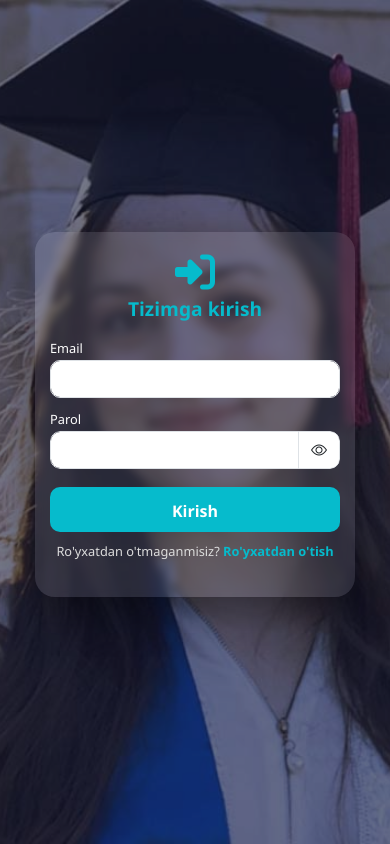
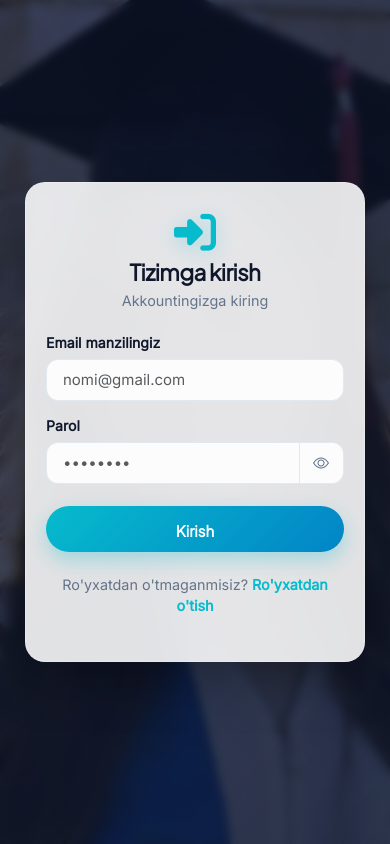
Before and after one commit to jcodetab/online_test_platform, a Django app: template templates/registration/login.html in a window 390 px wide. Run offline with Django 5.2, Linux system fonts and the light colour scheme; the template is opened without the code that fills it, so the values that code supplies are empty.

Commit message:
Login sahifasi Glassmorphic UI dizayniga o'tkazildi va mobil moslashuvchanlik to'g'rilandi

```diff
--- a/templates/registration/login.html
+++ b/templates/registration/login.html
@@ -1,10 +1,15 @@
 {% load static %}
 <!DOCTYPE html>
-<html lang="uz">
+<html lang="uz" data-bs-theme="light">
 <head>
   <meta charset="UTF-8" />
   <meta name="viewport" content="width=device-width, initial-scale=1" />
-  <title>Tizimga kirish</title>
+  <title>Tizimga kirish — Test Bor Baza</title>
+
+  <!-- Google Fonts -->
+  <link rel="preconnect" href="https://fonts.googleapis.com">
+  <link rel="preconnect" href="https://fonts.gstatic.com" crossorigin>
+  <link href="https://fonts.googleapis.com/css2?family=Plus+Jakarta+Sans:wght=500;600;700;800&family=Inter:wght=300;400;500;600;700&display=swap" rel="stylesheet">
 
   <!-- Bootstrap CSS -->
   <link href="https://cdn.jsdelivr.net/npm/bootstrap@5.3.0/dist/css/bootstrap.min.css" rel="stylesheet" />
@@ -14,188 +19,228 @@
   <link href="https://cdnjs.cloudflare.com/ajax/libs/font-awesome/6.4.0/css/all.min.css" rel="stylesheet"/>
 
   <style>
+    :root {
+      --bg-light-core: #F8FAFC;
+      --brand-primary: #06BBCC;
+      --brand-hover: #0284C7;
+      --text-main: #0F172A;
+      --text-muted: #64748B;
+      --border-clean: rgba(255, 255, 255, 0.25);
+    }
+
     body {
       min-height: 100vh;
       margin: 0;
-      font-family: 'Segoe UI', sans-serif;
+      font-family: 'Inter', sans-serif;
       display: flex;
-      align-items: flex-start;
+      align-items: center;
       justify-content: center;
-      padding-top: 80px;
+      background-color: var(--bg-light-core);
+      color: var(--text-main);
+      position: relative;
+      overflow-x: hidden;
+      padding: 20px;
     }
 
-    /* Orqa fon rasmi */
+    /* Orqa fon rasmi va dinamik nur */
     .bg-container {
       background: url("{% static 'img/carousel-2.jpg' %}") center/cover no-repeat;
-      position: absolute;
+      position: fixed;
       top: 0; left: 0;
-      width: 100%; height: 100%;
+      width: 100vw; height: 100vh;
       z-index: -2;
     }
 
-    /* To‘q overlay */
     .bg-overlay {
-      position: absolute;
+      position: fixed;
       top: 0; left: 0;
-      width: 100%; height: 100%;
-      background: rgba(24, 29, 56, 0.6);
+      width: 100vw; height: 100vh;
+      background: linear-gradient(135deg, rgba(11, 19, 41, 0.75) 0%, rgba(15, 23, 42, 0.85) 100%);
       z-index: -1;
+      backdrop-filter: blur(4px);
     }
 
-    /* Login kartochka */
+    /* Login kartochka - Premium Glassmorphic style */
     .login-card {
-      background: rgba(255, 255, 255, 0.3); /* shaffofroq */
-      border-radius: 16px;
-      padding: 40px 35px;
+      background: rgba(255, 255, 255, 0.82);
+      border: 1px solid var(--border-clean);
+      border-radius: 24px;
+      padding: 42px 36px;
       width: 100%;
       max-width: 420px;
-      box-shadow: 0 8px 25px rgba(0,0,0,0.25);
-      animation: fadeInUp .6s ease;
-      backdrop-filter: blur(10px); /* kuchliroq shisha effekt */
+      box-shadow: 0 20px 50px rgba(0, 0, 0, 0.25);
+      animation: fadeInUp .6s cubic-bezier(0.16, 1, 0.3, 1);
+      backdrop-filter: blur(20px);
+      -webkit-backdrop-filter: blur(20px);
     }
 
     .login-header {
       text-align: center;
-      margin-bottom: 25px;
+      margin-bottom: 28px;
     }
 
     .login-header i {
-      font-size: 70px;
-      color: #06BBCC;
-      margin-bottom: 8px;
+      font-size: 52px;
+      color: var(--brand-primary);
+      margin-bottom: 12px;
+      display: inline-block;
+      filter: drop-shadow(0 4px 10px rgba(6, 187, 204, 0.3));
     }
 
     .login-header h3 {
-      font-weight: 700;
-      color: #06BBCC;
+      font-family: 'Plus Jakarta Sans', sans-serif;
+      font-weight: 800;
+      color: var(--text-main);
+      font-size: 1.75rem;
+      letter-spacing: -0.5px;
       margin-bottom: 4px;
     }
 
+    .login-header p {
+      font-size: 0.9rem;
+      color: var(--text-muted);
+      margin: 0;
+    }
+
+    .form-label {
+      font-weight: 600;
+      font-size: 0.88rem;
+      color: var(--text-main);
+      margin-bottom: 6px;
+    }
+
     .form-control {
-      border-radius: 10px;
-      padding: 12px 15px;
-      font-size: 1rem;
+      border-radius: 12px;
+      padding: 12px 16px;
+      font-size: 0.95rem;
+      border: 1.5px solid #E2E8F0;
+      background: rgba(255, 255, 255, 0.9);
+      transition: all 0.25s ease;
+    }
+
+    .form-control:focus {
+      border-color: var(--brand-primary);
+      box-shadow: 0 0 0 4px rgba(6, 187, 204, 0.15);
+      background: #FFFFFF;
+    }
+
+    .input-group {
+      border-radius: 12px;
+      overflow: hidden;
+    }
+
+    .input-group .form-control {
+      border-top-right-radius: 0 !important;
+      border-bottom-right-radius: 0 !important;
     }
 
     .input-group-text {
-      background: #fff;
-      border-radius: 0 10px 10px 0;
+      background: rgba(255, 255, 255, 0.9);
+      border: 1.5px solid #E2E8F0;
+      border-left: none;
+      border-top-right-radius: 12px !important;
+      border-bottom-right-radius: 12px !important;
       cursor: pointer;
+      color: var(--text-muted);
+      padding-left: 14px;
+      padding-right: 14px;
+      transition: all 0.25s ease;
+    }
+
+    .input-group-text:hover {
+      color: var(--brand-primary);
+      background: #FFFFFF;
     }
 
     .btn-login {
-      background: #06BBCC;
+      background: linear-gradient(135deg, #06BBCC 0%, #0284C7 100%);
       border: none;
-      border-radius: 10px;
-      padding: 12px;
-      font-weight: 600;
-      font-size: 1.05rem;
+      border-radius: 50px;
+      padding: 14px;
+      font-family: 'Plus Jakarta Sans', sans-serif;
+      font-weight: 700;
+      font-size: 1rem;
       color: #fff;
-      transition: all .3s;
+      box-shadow: 0 8px 20px rgba(6, 187, 204, 0.3);
+      transition: all .3s cubic-bezier(0.16, 1, 0.3, 1);
+      margin-top: 10px;
     }
 
     .btn-login:hover {
-      background: #048c99;
+      transform: translateY(-2px);
+      box-shadow: 0 12px 25px rgba(6, 187, 204, 0.45);
+      filter: brightness(1.05);
+      color: #fff;
     }
 
     .footer-text {
       text-align: center;
-      margin-top: 15px;
+      margin-top: 22px;
       font-size: 0.9rem;
-      color: #222;
+      color: var(--text-muted);
     }
 
     .footer-text a {
-      color: #06BBCC;
-      font-weight: 600;
+      color: var(--brand-primary);
+      font-weight: 700;
       text-decoration: none;
+      transition: color 0.2s ease;
     }
 
     .footer-text a:hover {
+      color: var(--brand-hover);
       text-decoration: underline;
     }
 
     @keyframes fadeInUp {
-      from { opacity: 0; transform: translateY(40px); }
+      from { opacity: 0; transform: translateY(30px); }
       to   { opacity: 1; transform: translateY(0); }
     }
 
-    /* ===== MAXIMUM COMPACT & CENTERED MOBILE STYLE ===== */
+    /* ===== MOBILE ADAPTIVE STYLE ===== */
     @media (max-width: 480px) {
       body {
-        /* Ekran balandligini 100% egallash va markazlash */
-        display: flex !important;
-        align-items: center !important;
-        justify-content: center !important;
         padding: 15px !important;
-        height: 100vh !important; /* Ekran balandligi bilan qotirish */
-        padding-top: 0 !important; /* 80px bo'shliqni o'chiramiz */
-        overflow: hidden !important; /* Ortiqcha siljishni yo'qotadi */
       }
 
       .login-card {
-        padding: 20px 15px !important; /* Ichki masofa yanada ixcham */
-        margin: 0 auto !important;
+        padding: 28px 20px !important;
         border-radius: 20px !important;
-        width: 100% !important;
-        max-width: 320px !important; /* Ramka eni kichraytirildi */
-        box-shadow: 0 15px 40px rgba(0,0,0,0.4) !important;
-
-        /* Shaffoflik va Rasm ko'rinishi */
-        background: rgba(255, 255, 255, 0.1) !important;
-        backdrop-filter: blur(4px) !important; /* Blur kamaytirildi, rasm tiniqroq */
+        max-width: 340px !important;
+        background: rgba(255, 255, 255, 0.88) !important;
       }
 
       .login-header {
-        margin-bottom: 15px !important;
+        margin-bottom: 18px !important;
       }
 
       .login-header i {
-        font-size: 40px !important; /* Ikonka kichikroq */
-        margin-bottom: 5px !important;
+        font-size: 42px !important;
+        margin-bottom: 6px !important;
       }
 
       .login-header h3 {
-        font-size: 1.2rem !important; /* Sarlavha ixcham */
+        font-size: 1.4rem !important;
       }
 
       .mb-3 {
-        margin-bottom: 8px !important; /* Inputlar orasidagi masofani qisqartirish */
-    }
-
-    .form-label {
-        font-size: 0.8rem !important;
-        margin-bottom: 2px !important;
-        color: #fff !important;
+        margin-bottom: 12px !important;
       }
 
       .form-control {
-        height: 38px !important; /* Input balandligi ixcham */
-        font-size: 16px !important; /* iPhone'da zoom qilmasligi uchun */
-        padding: 5px 12px !important;
+        height: 42px !important;
+        font-size: 15px !important;
       }
 
       .btn-login {
-        height: 45px !important;
-        font-size: 1rem !important;
-        margin-top: 10px !important;
-    }
-
-    .footer-text {
-        margin-top: 10px !important;
-        font-size: 0.8rem !important;
-        color: #ddd !important;
-    }
-
-    /* Parol va Ko'z ikonasi yaxlitligi */
-    .input-group {
-        border-radius: 10px !important;
-        overflow: hidden !important;
+        height: 46px !important;
+        font-size: 0.95rem !important;
       }
     }
   </style>
 </head>
 <body>
+
   <!-- Orqa fon va overlay -->
   <div class="bg-container"></div>
   <div class="bg-overlay"></div>
@@ -205,18 +250,19 @@
     <div class="login-header">
       <i class="fa-solid fa-right-to-bracket"></i>
       <h3>Tizimga kirish</h3>
+      <p>Akkountingizga kiring</p>
     </div>
 
     <form id="loginForm">
       <div class="mb-3">
-        <label for="id_email" class="form-label">Email</label>
-        <input type="email" id="id_email" class="form-control" required>
+        <label for="id_email" class="form-label">Email manzilingiz</label>
+        <input type="email" id="id_email" class="form-control" placeholder="nomi@gmail.com" required>
       </div>
 
       <div class="mb-3">
         <label for="id_password" class="form-label">Parol</label>
         <div class="input-group">
-          <input type="password" id="id_password" class="form-control" required>
+          <input type="password" id="id_password" class="form-control" placeholder="••••••••" required>
           <span class="input-group-text" id="togglePassword">
             <i class="bi bi-eye"></i>
           </span>
@@ -231,7 +277,7 @@
     </p>
   </div>
 
-  <!-- JS -->
+  <!-- JS LOYIHA MANTIQI -->
   <script>
   document.getElementById('loginForm').addEventListener('submit', async function(e) {
       e.preventDefault(); // Djangoning standart form submitini to'xtatamiz
@@ -260,12 +306,9 @@ document.getElementById('loginForm').addEventListener('submit', async function(e
               console.log("Token saqlandi:", data.token);
 
               // 3. Redirect mantiqi
-            // window.location.origin ngrok manzilini to'liq oladi (masalan: https://xxx.ngrok-free.dev)
               const targetUrl = window.location.origin + "/dashboard/";
 
-            // Mobil brauzerlarda localStorage yozilishiga ulgurishi uchun biroz ko'proq kutamiz
               setTimeout(() => {
-                // .replace() ishlatish yaxshi, chunki "Back" tugmasi bosilganda login sahifasiga qaytib qolmaydi
                   window.location.replace(targetUrl);
               }, 300);
 
@@ -280,7 +323,7 @@ document.getElementById('loginForm').addEventListener('submit', async function(e
       }
   });
 
-// 🔒 Parolni ko‘rsatish/yashirish
+  // Parolni ko‘rsatish/yashirish
   document.getElementById("togglePassword").addEventListener("click", function() {
       const passInput = document.getElementById("id_password");
       const type = passInput.getAttribute("type") === "password" ? "text" : "password";
@@ -289,7 +332,6 @@ document.getElementById("togglePassword").addEventListener("click", function() {
           ? '<i class="bi bi-eye"></i>'
           : '<i class="bi bi-eye-slash"></i>';
   });
-
   </script>
 
   <script src="https://cdn.jsdelivr.net/npm/bootstrap@5.3.0/dist/js/bootstrap.bundle.min.js"></script>
```
Lines whose indentation alone changed are shown as unchanged.
